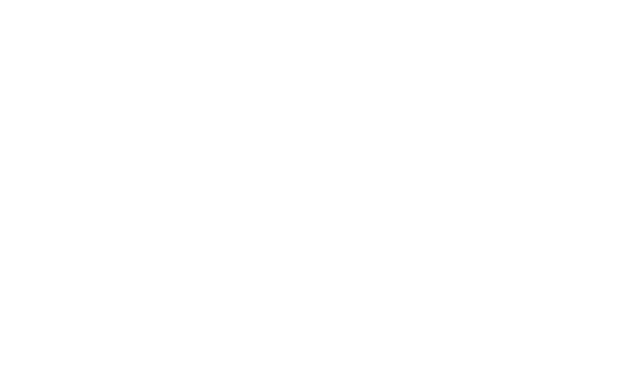
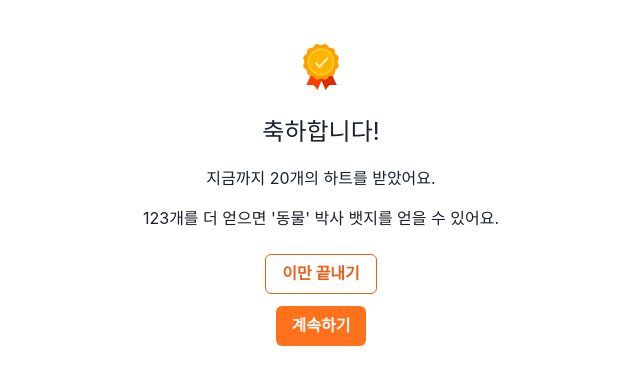
Before and after one commit to GarlicBears/143quiz_frontend, a React (Create React App) app: page /game/complete in a window 1280 px wide. Before the commit this address had no page. Shown: the top 384 px of the page, without its empty margins (319-959 px from the left). Built offline with nearby package versions, Linux system fonts and the light colour scheme.

Commit message:
[GB-10] design, feat : 게임 완료 페이지 추가

```diff
--- a/src/App.tsx
+++ b/src/App.tsx
@@ -6,6 +6,7 @@
 import Game from './Pages/Game';
 import GameLayout from './Components/Game/GameLayout';
 import { RecoilRoot } from 'recoil';
+import GameComplete from './Pages/GameComplete';
 
 function App() {
   return (
@@ -19,6 +20,7 @@
           <Route path="/game" element={<GameLayout />}>
             <Route index element={<Game />} />
           </Route>
+          <Route path="/game/complete" element={<GameComplete />} />
         </Routes>
       </Router>
     </RecoilRoot>
--- /dev/null
+++ b/src/Pages/GameComplete.tsx
@@ -0,0 +1,72 @@
+import React, { useEffect, useRef } from 'react';
+import { Button, Text, Image, Flex } from '@chakra-ui/react';
+import { useNavigate } from 'react-router-dom';
+import completedSound from '../Asset/audios/correct2.mp3';
+import badgeImage from '../Asset/images/badge96.png';
+
+const GameComplete: React.FC = () => {
+  const hearts = 20; // 예시 하트 수
+  const maxHearts = 143;
+  const badgeName = '동물';
+  const userHasBadge = false; // 예시 값
+
+  const audioRef = useRef<HTMLAudioElement | null>(null);
+  const navigate = useNavigate();
+
+  useEffect(() => {
+    // 완료 효과음 재생
+    if (audioRef.current) {
+      audioRef.current.pause();
+      audioRef.current.currentTime = 0;
+    }
+    audioRef.current = new Audio(completedSound);
+    audioRef.current.play();
+  }, []);
+
+  const handleEndGame = () => {
+    navigate('/select-topic');
+  };
+
+  const handleContinue = () => {
+    navigate('/next-stage');
+  };
+
+  return (
+    <Flex
+      justifyContent="center"
+      alignItems="center"
+      flexDirection="column"
+      py={10}
+      px={6}
+    >
+      <Image src={badgeImage} alt="Badge" boxSize="50px" mx="auto" mb={6} />
+      <Text fontSize="2xl" mb={4}>
+        축하합니다!
+      </Text>
+      <Text mb={4}>지금까지 {hearts}개의 하트를 받았어요.</Text>
+      {!userHasBadge ? (
+        <Text mb={6}>
+          {maxHearts - hearts}개를 더 얻으면 &apos;{badgeName}&apos; 박사 뱃지를
+          얻을 수 있어요.
+        </Text>
+      ) : (
+        <Text mb={6}>
+          이미 &apos;{badgeName}&apos; 박사 뱃지를 획득하셨어요.
+        </Text>
+      )}
+      <Button
+        colorScheme="customOrange"
+        variant="outline"
+        onClick={handleEndGame}
+        mb={3}
+      >
+        이만 끝내기
+      </Button>
+      <Button colorScheme="customOrange" onClick={handleContinue}>
+        계속하기
+      </Button>
+    </Flex>
+  );
+};
+
+export default GameComplete;
```
